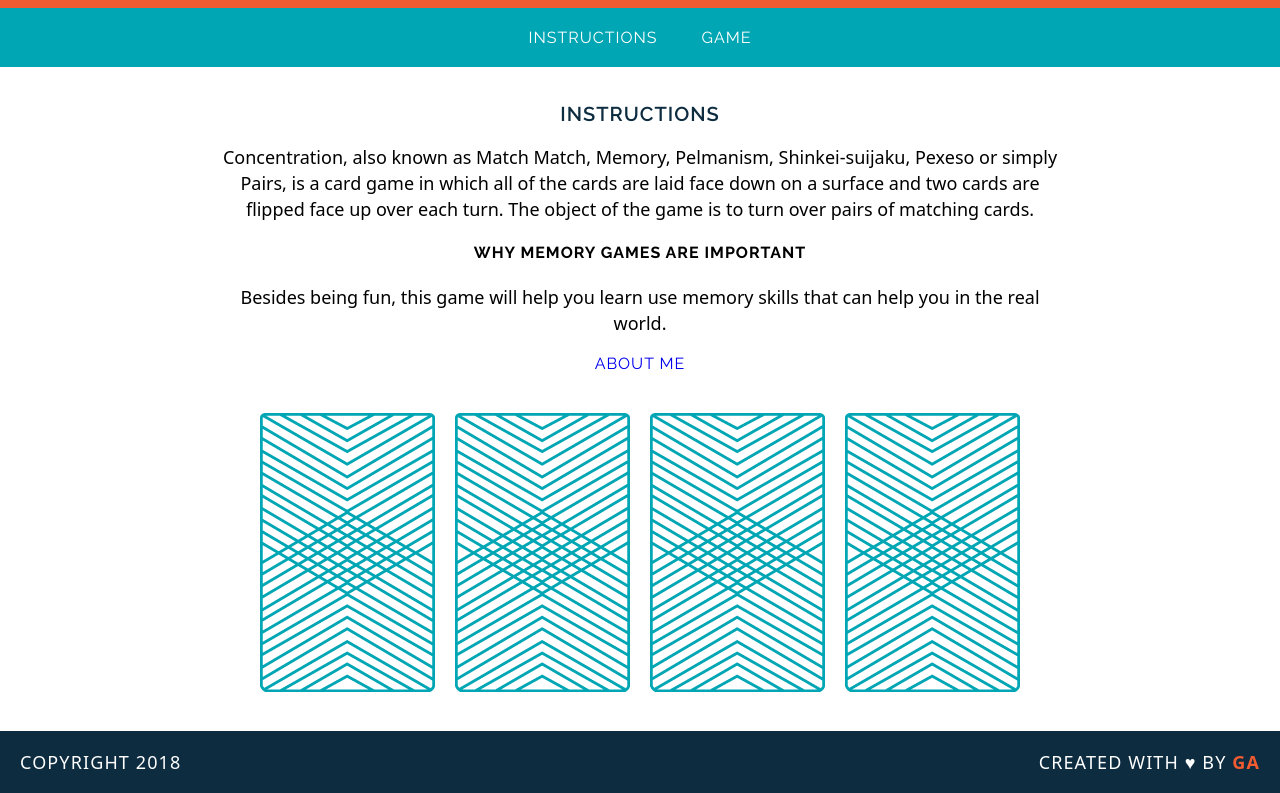
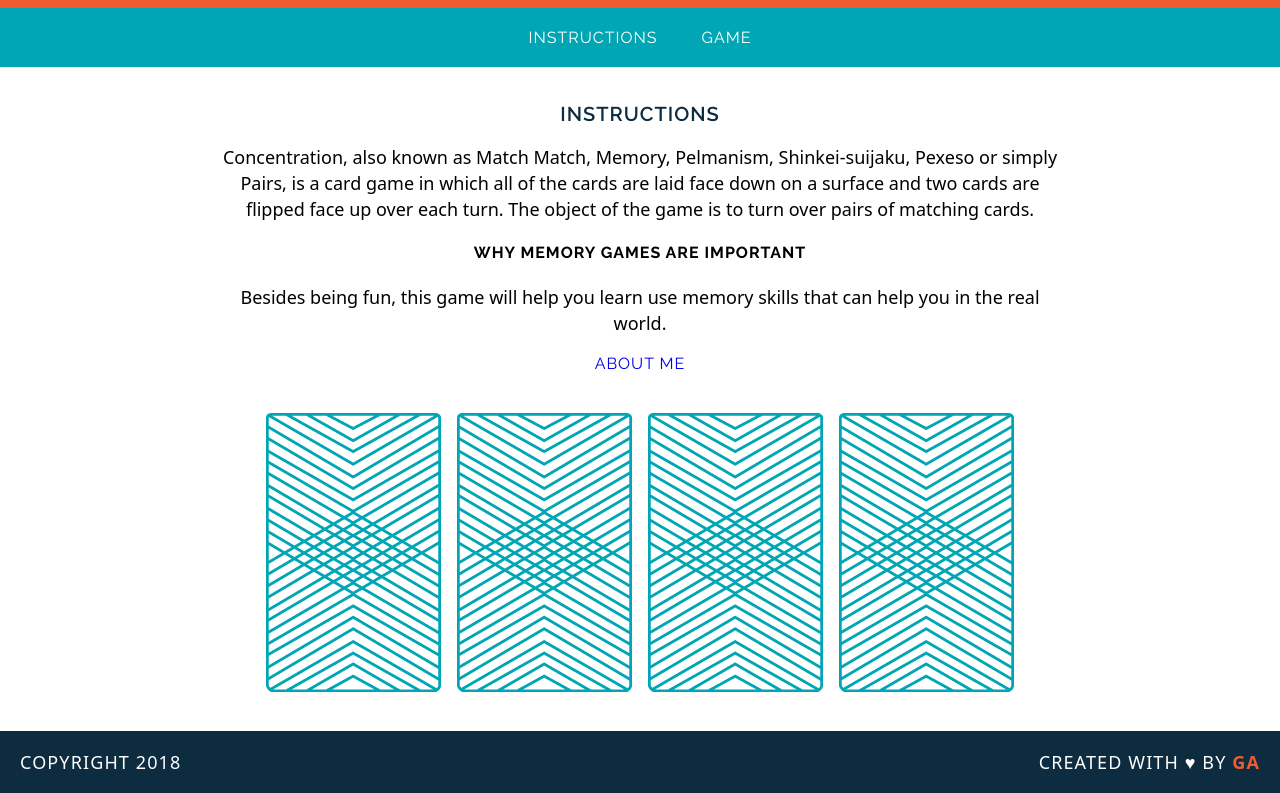
Before and after one commit to chauncy-n/wdi-fundamentals-memorygame, a plain HTML site: page memory_game/index.html in a window 1280 px wide. Shown: the part 105-898 px from the top of the page. Drawn offline with Linux system fonts and the light colour scheme; a web font is replaced by a local one.

Commit message:
added javascript to display and flip cards

```diff
--- a/memory_game/index.html
+++ b/memory_game/index.html
@@ -28,12 +28,8 @@
 
 		<a href="https://www.linkedin.com/feed/">About me</a>
 
-		<div>
-			<img src="images/back.png" alt="Queen of Diamonds">
-			<img src="images/back.png" alt="Queen of Hearts">
-			<img src="images/back.png" alt="King of Diamonds">
-			<img src="images/back.png" alt="King of Hearts">
-		</div>
+		<div id="game-board" class="board clearfix"></div>
+
 	</main>
 	<footer class="clearfix">
 		<p class="copyright">Copyright 2018</p>
--- a/memory_game/js/main.js
+++ b/memory_game/js/main.js
@@ -31,16 +31,27 @@ checkForMatch = function(){
 		alert("sorry try again");
 };
 
-var flipCard = function(cardId){
+var flipCard = function(){
+	var cardId = this.getAttribute('data-id');
 	console.log("User flipped " + cards[cardId].rank)
 	cardsInPlay.push(cards[cardId].rank)
 	console.log(cards[cardId].suit)
 	console.log(cards[cardId].cardImage)
+	this.setAttribute('src',cards[cardId].cardImage);
 	if (cardsInPlay.length === 2){
 		checkForMatch()
 	}
 };
 
-flipCard(0);
+var createBoard = function(){
+	for(var i = 0; i < cards.length; i++){
+		var cardElement = document.createElement('img');
+		cardElement.setAttribute('src', 'images/back.png');
+		cardElement.setAttribute('data-id', i);
+		cardElement.addEventListener('click',flipCard);
+		document.getElementById('game-board').appendChild(cardElement);
+	}
+}
 
-flipCard(2);
+
+createBoard();
```
